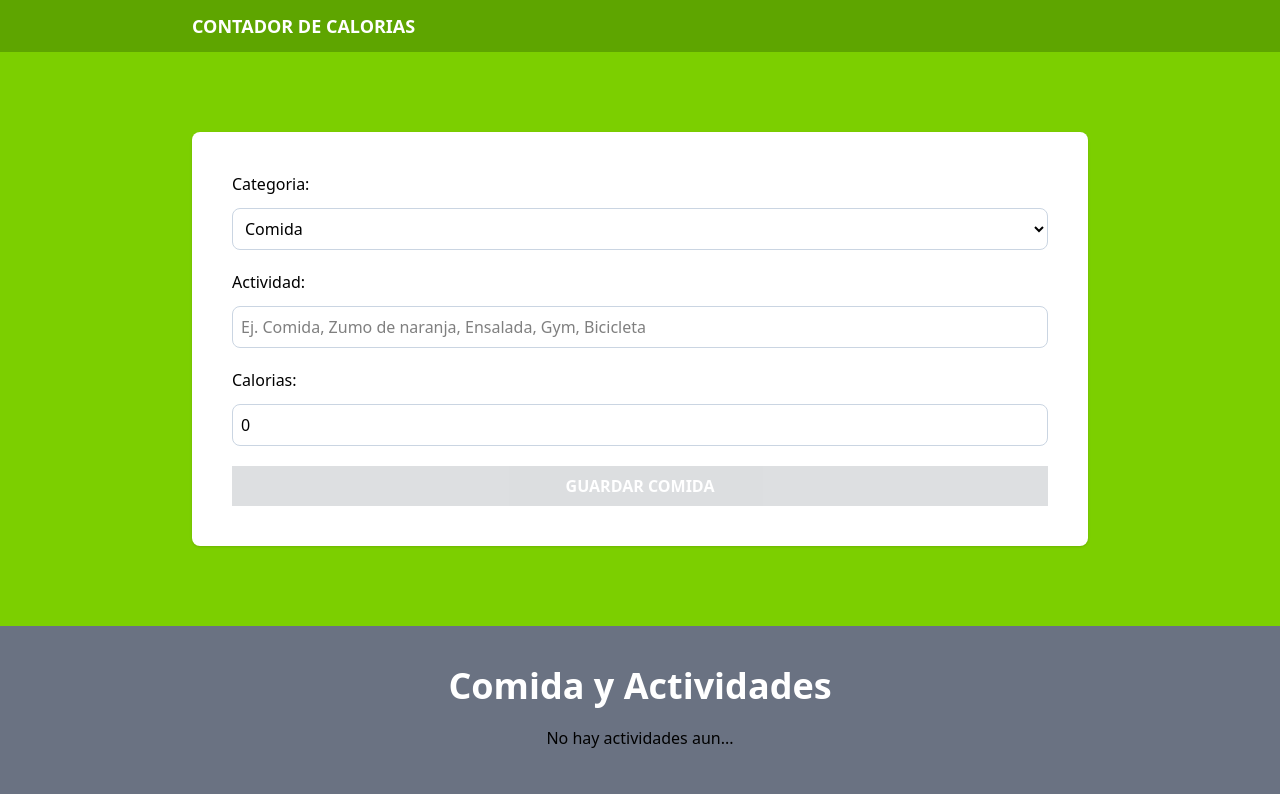
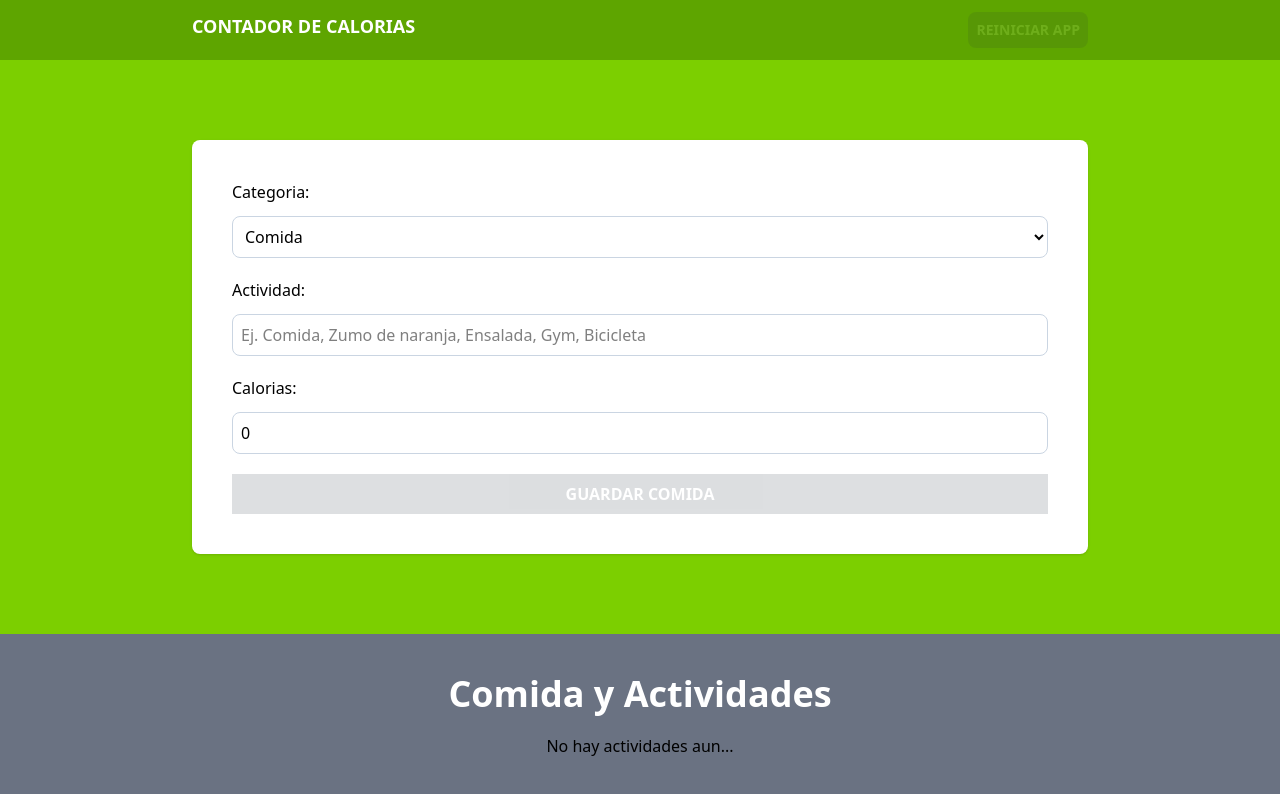
Before and after one commit to DavidFrontendDev/calorie-tracker-tutorial, a React (Vite) app: page / in a window 1280 px wide. Shown: the top 794 px of the page. Built offline with nearby package versions, Linux system fonts and the light colour scheme.

Commit message:
Reiniciar app terminado

```diff
--- a/src/App.tsx
+++ b/src/App.tsx
@@ -1,4 +1,4 @@
-import { useEffect, useReducer } from "react";
+import { useEffect, useMemo, useReducer } from "react";
 import Form from "./components/Form";
 import { activityReducer, initialState } from "./reducers/activityReducer";
 import ActivityList from "./components/ActivityList";
@@ -10,6 +10,9 @@
     localStorage.setItem("activities", JSON.stringify(state.activities));
   }, [state.activities]);
 
+  const canRestartApp = () =>
+    useMemo(() => state.activities.length, [state.activities]);
+
   return (
     <>
       <header className="bg-lime-600 py-3">
@@ -17,6 +20,14 @@
           <h1 className="text-center text-lg font-bold text-white uppercase">
             Contador de Calorias
           </h1>
+
+          <button
+            className="bg-gray-800 hover:bg-gray-900 p-2 font-bold uppercase text-white cursor-pointer rounded-lg text-sm disabled:opacity-10"
+            disabled={!canRestartApp()}
+            onClick={() => dispatch({ type: "restart-app" })}
+          >
+            Reiniciar App
+          </button>
         </div>
       </header>
       <section className="bg-lime-500 py-20 px-5">
--- a/src/components/ActivityList.tsx
+++ b/src/components/ActivityList.tsx
@@ -30,7 +30,7 @@
         activities.map((activity) => (
           <div
             key={activity.id}
-            className="px-5 py-10 bg-white mt-5 flex justify-between"
+            className="px-5 py-10 bg-white mt-5 flex justify-between shadow"
           >
             <div className="space-y-2 relative">
               <p
--- a/src/reducers/activityReducer.ts
+++ b/src/reducers/activityReducer.ts
@@ -3,7 +3,8 @@
 export type ActivityActions =
   | { type: "save-activity"; payload: { newActivity: Activity } }
   | { type: "set-activeId"; payload: { id: Activity["id"] } }
-  | { type: "delete-activity"; payload: { id: Activity["id"] } };
+  | { type: "delete-activity"; payload: { id: Activity["id"] } }
+  | { type: "restart-app" };
 
 export type ActivityState = {
   activities: Activity[];
@@ -54,5 +55,11 @@
       ),
     };
   }
+  if (action.type === "restart-app") {
+    return {
+      activities: [],
+      activeId: "",
+    };
+  }
   return state;
 };
```
